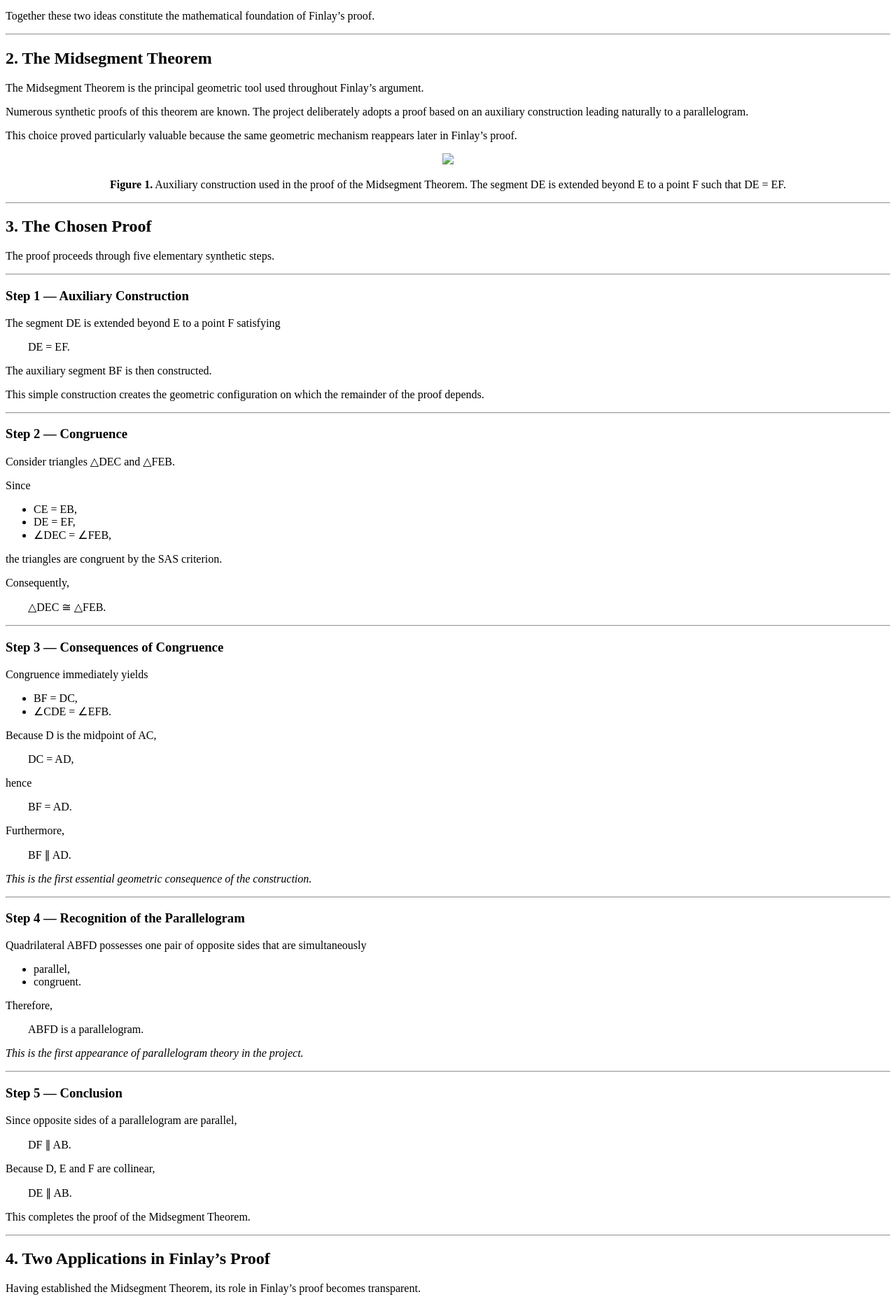
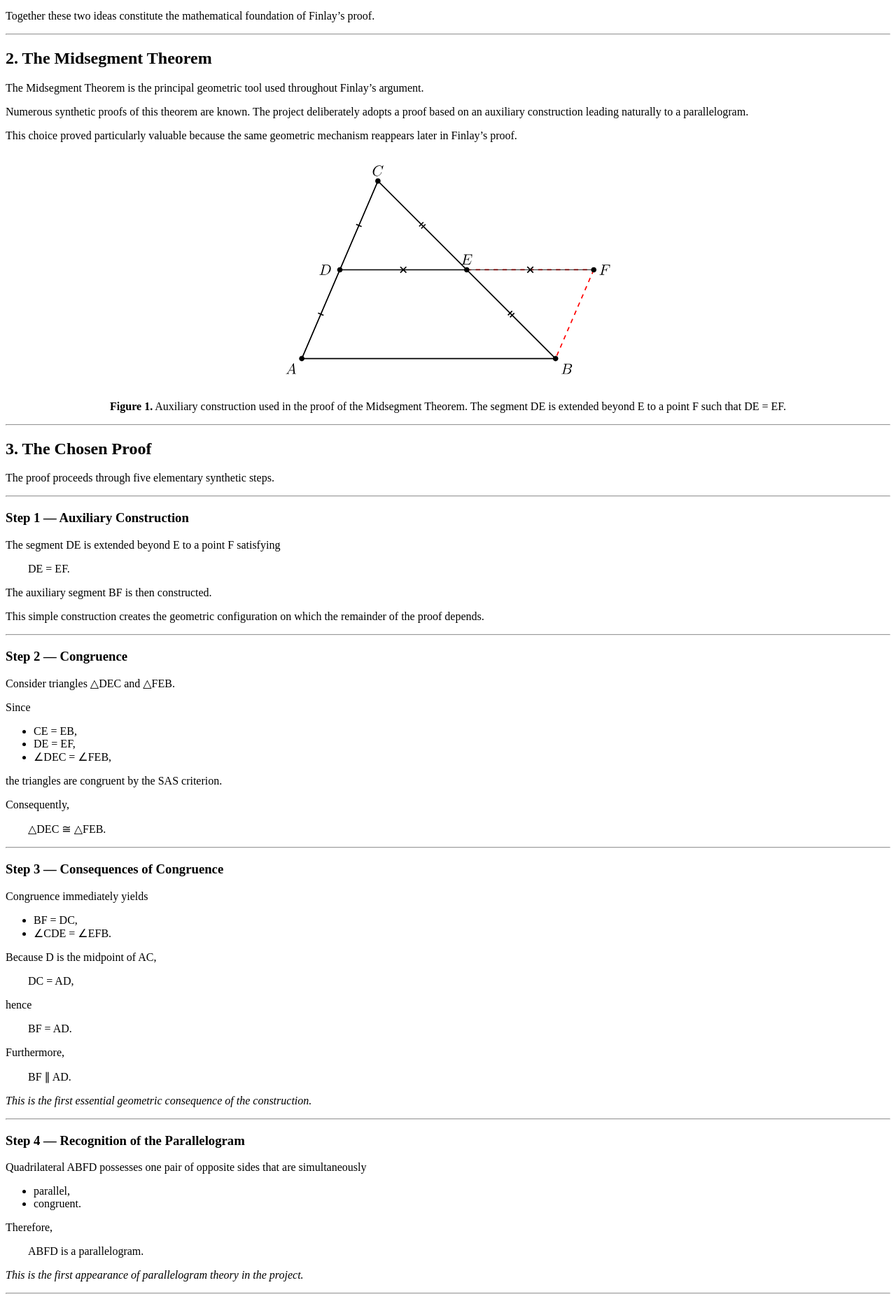
Before and after one commit to cgjteam/cgjteam.github.io, a Jekyll site: the page built from log-002.md, in a window 1280 px wide. Shown: the part 359-2225 px from the top of the page at 70% size. Built offline with Jekyll 4.4.1, drawn with Linux system fonts in a browser that asks for light colours; comment, search, counter and statistics services are not loaded; our own code applies the rules of GitHub Pages for plain Markdown files.

Commit message:
Update log-002.md

```diff
--- a/log-002.md
+++ b/log-002.md
@@ -33,7 +33,7 @@ Numerous synthetic proofs of this theorem are known. The project deliberately ad
 This choice proved particularly valuable because the same geometric mechanism reappears later in Finlay's proof.
 
 <p align="center">
-<img src="images/midsegment-01-proof.svg" width="500">
+<img src="midsegment-01-proof.svg" width="500">
 </p>
 
 <p align="center">
```
